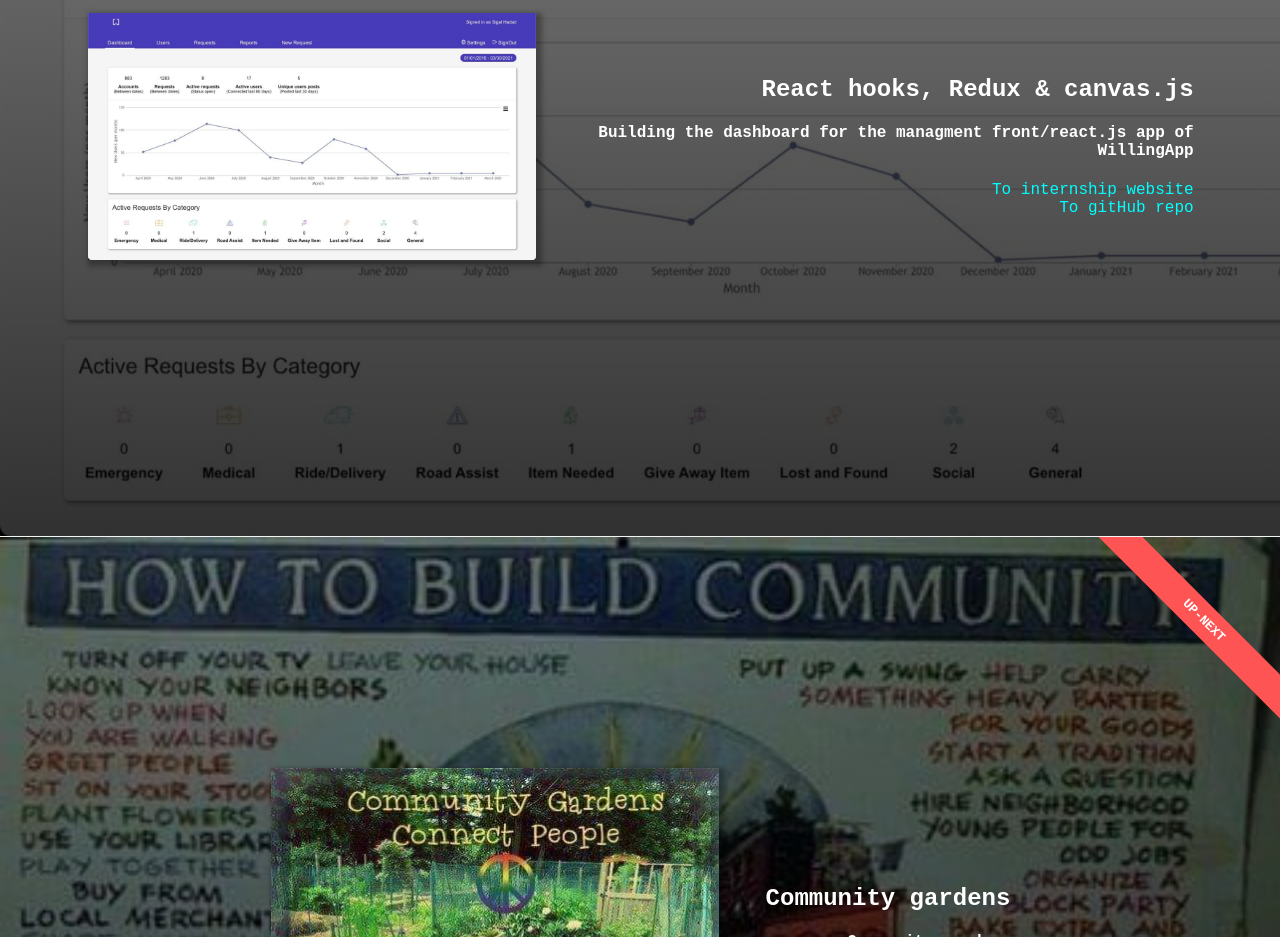
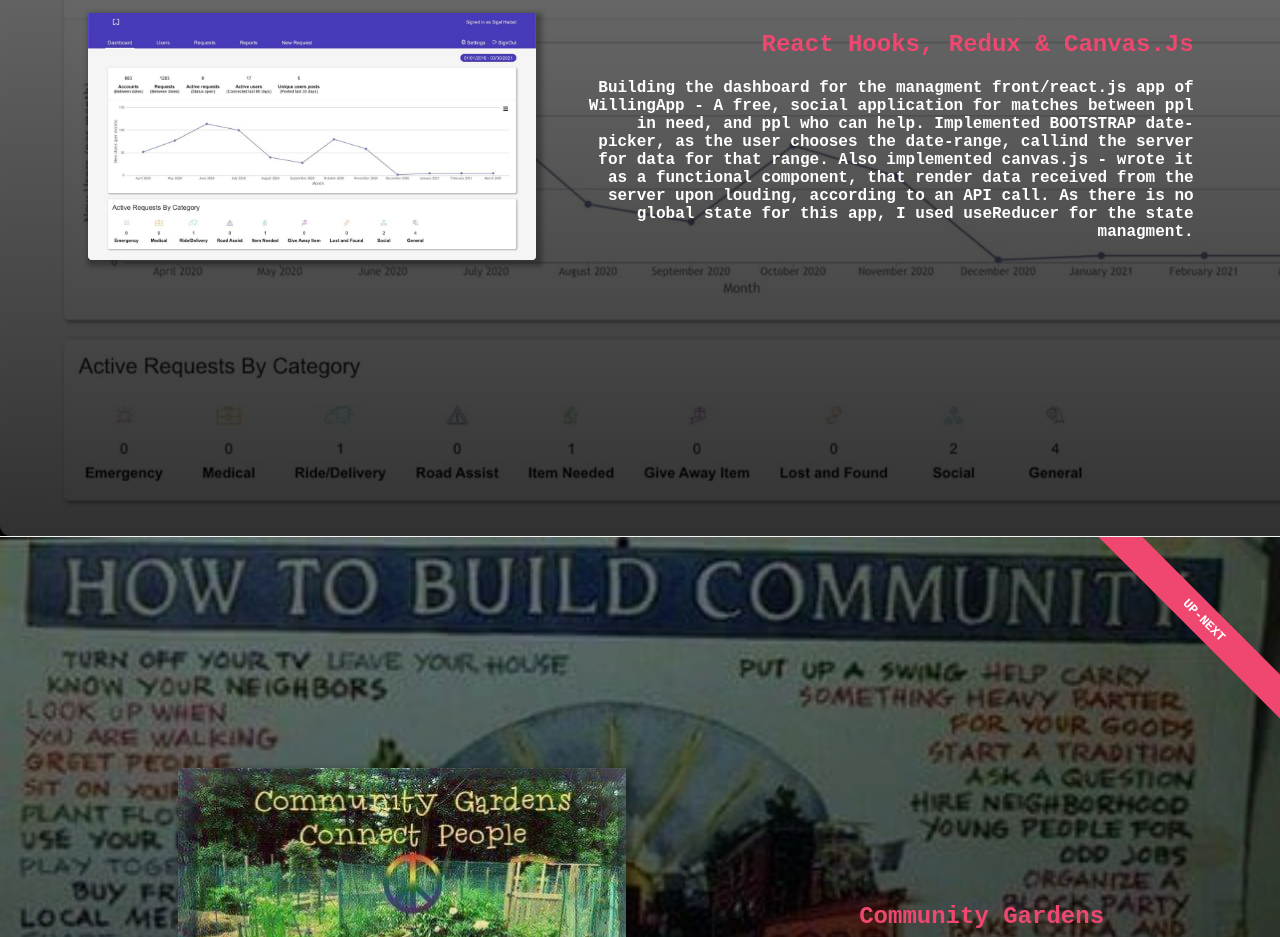
Before and after one commit to amabelleS/my-protfolio, a React (Create React App) app: page /projects in a window 1280 px wide. Shown: the part 1863-2800 px from the top of the page. Built offline with nearby package versions, Linux system fonts and the light colour scheme; a web font is replaced by a local one.

Commit message:
projects willingApp section

```diff
--- a/src/pages/Projects.css
+++ b/src/pages/Projects.css
@@ -61,6 +61,10 @@
   /* margin-top: 3rem; */
   /* padding-top: 2rem; */
   /* z-index: 100; */
+}
+.projects_info_subtitle {
+  color: #ef476f;
+  text-transform: capitalize;
 }
 
 .projects_info:hover .projects_info_subtitle,
--- a/src/shared/components/projects/Project.js
+++ b/src/shared/components/projects/Project.js
@@ -15,12 +15,16 @@ const Project = (props) => {
         {/* <h1>{props.name}</h1> */}
         <h2 className="projects_info_subtitle">{props.subtitle}</h2>
         <h4 className="projects_info_description">{props.description}</h4>
+        {props.url && (
           <div className="project_info_link">
             <a href={props.url}>To {props.name} website</a>
           </div>
+        )}
+        {props.githubUrl && (
           <div className="project_info_link">
             <a href={props.githubUrl}>To gitHub repo</a>
           </div>
+        )}
       </div>
     </li>
   );
--- a/src/shared/components/projects/ProjectsList.css
+++ b/src/shared/components/projects/ProjectsList.css
@@ -1,4 +1,4 @@
-.project--storages {
+.project--our-storages {
   background: linear-gradient(
       0deg,
       rgba(0, 0, 0, 0.8) 0%,
@@ -52,7 +52,8 @@
   margin: 0;
   font-size: 0.8rem;
   color: white;
-  background: #ff5454;
+  /* background: #ff5454; */
+  background: #ef476f;
   padding: 0.5rem;
   transform: rotate(45deg) translate(6rem);
   transform-origin: center;
--- a/src/shared/components/projects/ProjectsList.js
+++ b/src/shared/components/projects/ProjectsList.js
@@ -9,12 +9,12 @@ import crChat from '../../../assets/crChat.png';
 
 const projects = [
   {
-    name: 'storages',
+    name: 'our-storages',
     src: storagesItems,
     subtitle: 'Mern-App for community storages',
     description: `Community storages is A New Playground:) Were you can find different kind
      of storages, reserve items you want to borrow, or open and manage a new storage.
-     State managment with useContext & useReducer only for full redux like functionalities. A storage manager can observe and manage his/hers storage charts (canvasjs, modified to functional components). And more...`,
+     State managment with useContext & useReducer for full redux like functionalities. A storage manager can observe and manage his/hers storage charts (canvasjs, modified to functional components). And more...`,
     url: 'https://community-storages.web.app/',
     githubUrl: 'https://github.com/amabelleS',
   },
@@ -25,20 +25,26 @@ const projects = [
     description:
       'This project is utelized with firebase authentication, and cloud firestore for the server side.',
     url: 'https://live-chat-24679.web.app/',
+    githubUrl: 'https://github.com/amabelleS/Live-Chat',
   },
   {
     name: 'internship',
     src: dashbourdUrl,
     subtitle: 'React hooks, Redux & canvas.js',
-    description:
-      'Building the dashboard for the managment front/react.js app of WillingApp',
+    description: `Building the dashboard for the managment front/react.js app of WillingApp
+      - A free, social application for matches between ppl in need, and ppl who can help.
+       Implemented BOOTSTRAP date-picker, as the user chooses the date-range,
+        callind the server for data for that range. Also implemented canvas.js
+         - wrote it as a functional component, that render data received from the
+          server upon louding, according to an API call. As there is no global state for
+           this app, I used useReducer for the state managment.`,
     url: null,
   },
   {
     name: 'up-next',
     src: communityGardens,
-    subtitle: 'Community gardens',
-    description: 'Community gardens',
+    subtitle: 'Community Gardens',
+    description: 'My next personal project. Want to colaborate?',
     url: null,
   },
 ];
```
Lines whose indentation alone changed are shown as unchanged.
